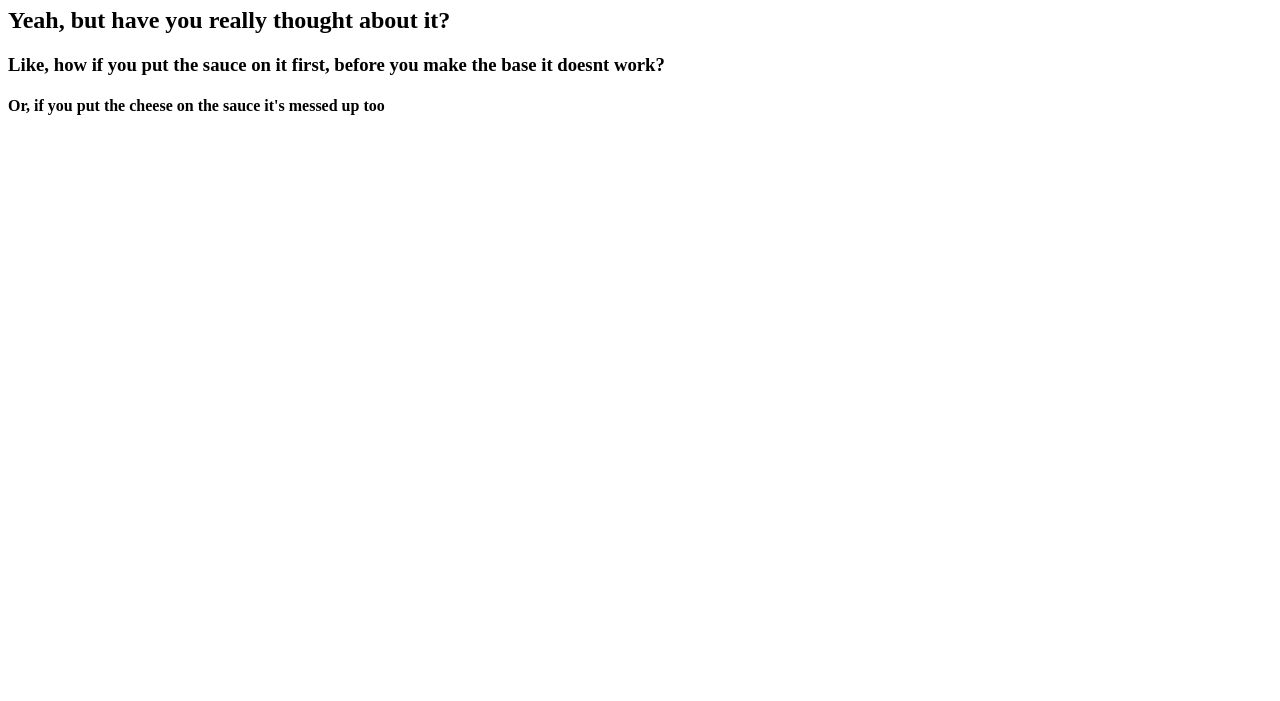
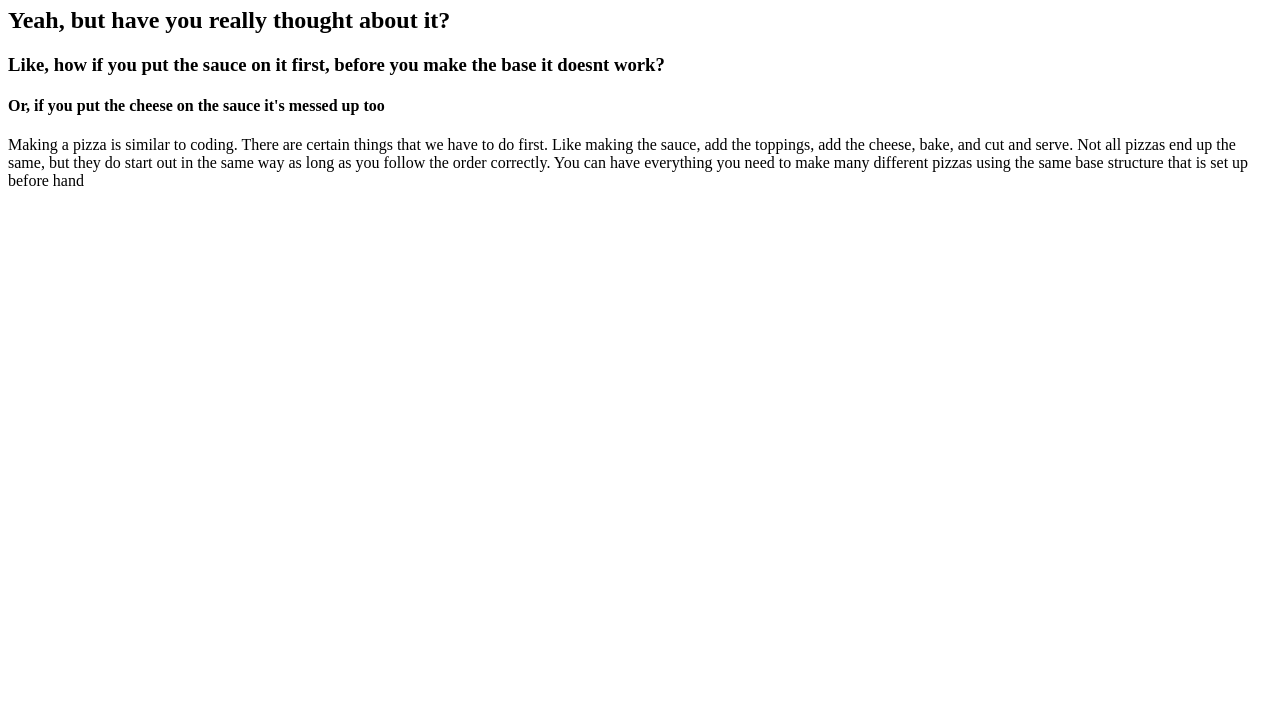
Before and after one commit to FinnEgan12/HTML-CSS, a plain HTML site: page index.html in a window 1280 px wide. Shown: the part 99-800 px from the top of the page. Drawn offline with Linux system fonts and the light colour scheme.

Commit message:
adding paragraphs

```diff
--- a/index.html
+++ b/index.html
@@ -11,5 +11,7 @@
     <h2>Yeah, but have you really thought about it?</h2>
     <h3>Like, how if you put the sauce on it first, before you make the base it doesnt work?</h3>
     <h4>Or, if you put the cheese on the sauce it's messed up too</h4>
+
+    <p>Making a pizza is similar to coding. There are certain things that we have to do first. Like making the sauce, add the toppings, add the cheese, bake, and cut and serve. Not all pizzas end up the same, but they do start out in the same way as long as you follow the order correctly. You can have everything you need to make many different pizzas using the same base structure that is set up before hand</p>
 </body>
 </html>
```
